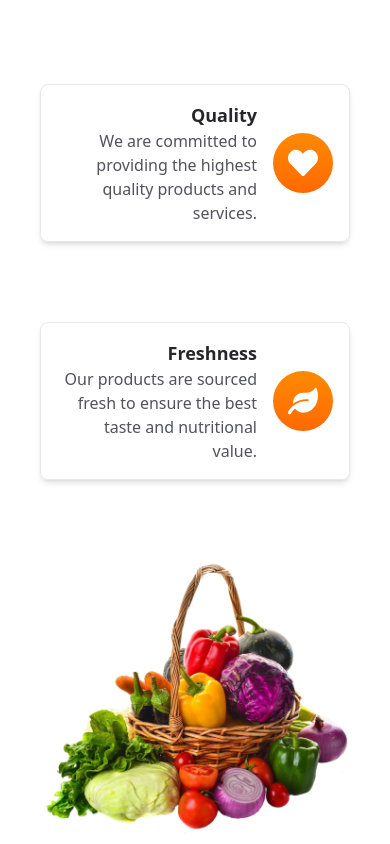
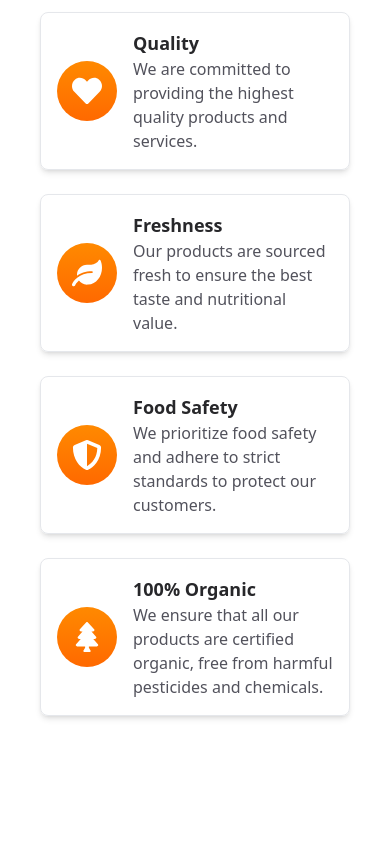
Before and after one commit to rehan606/Grocify, a React (Vite) app: page / in a window 390 px wide. Shown: the part 2820-3664 px from the top of the page. After the commit the page ends 3616 px from the top, so only its background shows below. Built offline with nearby package versions, Linux system fonts and the light colour scheme.

Commit message:
responsive value section

```diff
--- a/src/components/Values/Values.jsx
+++ b/src/components/Values/Values.jsx
@@ -37,12 +37,12 @@ const Values = () => {
         <div>
             <Heading title="Our" content="Values" />
 
-            <div className='flex items-center justify-between mt-12 mb-20 gap-10 flex-col md:flex-row'>
+            <div className='flex items-center justify-between mt-8 lg:mt-12 mb-20 md:gap-6 lg:gap-10 flex-col md:flex-row'>
                 {/* Left values */}
                 <div className=' w-full lg:w-1/3 '>
                     {ValuesData.slice(0, 2).map((value) => (
-                        <div key={value.id} className='flex items-center border border-gray-200 p-4 shadow-md rounded-lg mt-20 flex-row-reverse text-right min-h-36'>
-                            <div className='ml-4 '>
+                        <div key={value.id} className='flex items-center border border-gray-200 p-4 shadow-md rounded-lg mt-6 lg:mt-20 md:flex-row-reverse md:text-right min-h-36 md:min-h-40 lg:min-h-36'>
+                            <div className='md:ml-4 mr-4 md:mr-0'>
                                <span className='flex items-center justify-center text-3xl bg-linear-to-b from-orange-400 to-orange-500 w-15 h-15 rounded-full text-white'>{value.icon}</span>
                             </div>
                             <div>
@@ -54,14 +54,14 @@ const Values = () => {
                 </div>
 
                 {/* Middle image */}
-                <div className='w-full lg:w-1/3'>
+                <div className='w-full lg:w-1/3 hidden lg:block'>
                     <img src={ValuesImage} alt="Values image" />
                 </div>
 
                 {/* Right values */}
                 <div className='w-full lg:w-1/3  '>
                     {ValuesData.slice(2, 4).map((value) => (
-                        <div key={value.id} className='flex items-center border border-gray-200 p-4 shadow-md rounded-lg mt-20  min-h-36'>
+                        <div key={value.id} className='flex items-center border border-gray-200 p-4 shadow-md rounded-lg mt-6 lg:mt-20   min-h-36 md:min-h-40 lg:min-h-36'>
                             <div className='mr-4 '>
                                <span className='flex items-center justify-center text-3xl bg-linear-to-b from-orange-400 to-orange-500 w-15 h-15 rounded-full text-white'>{value.icon}</span>
                             </div>
```
